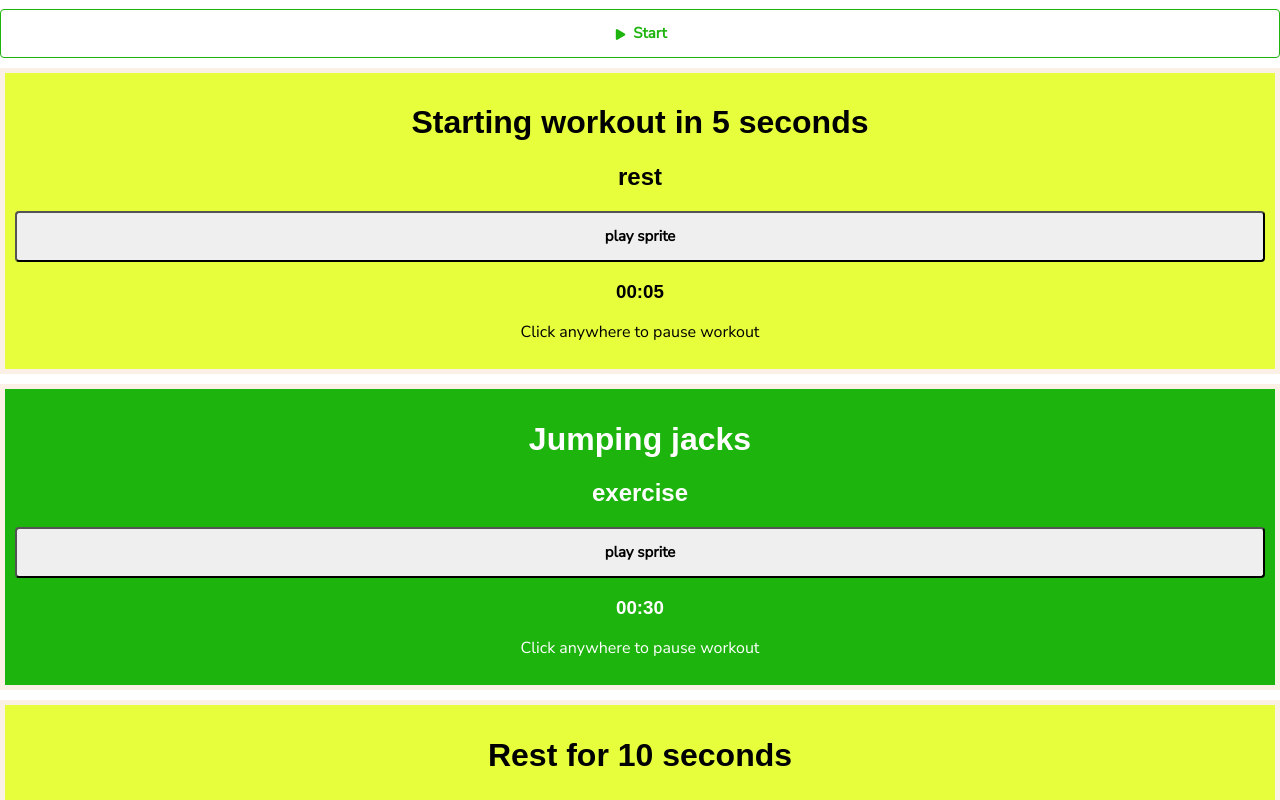
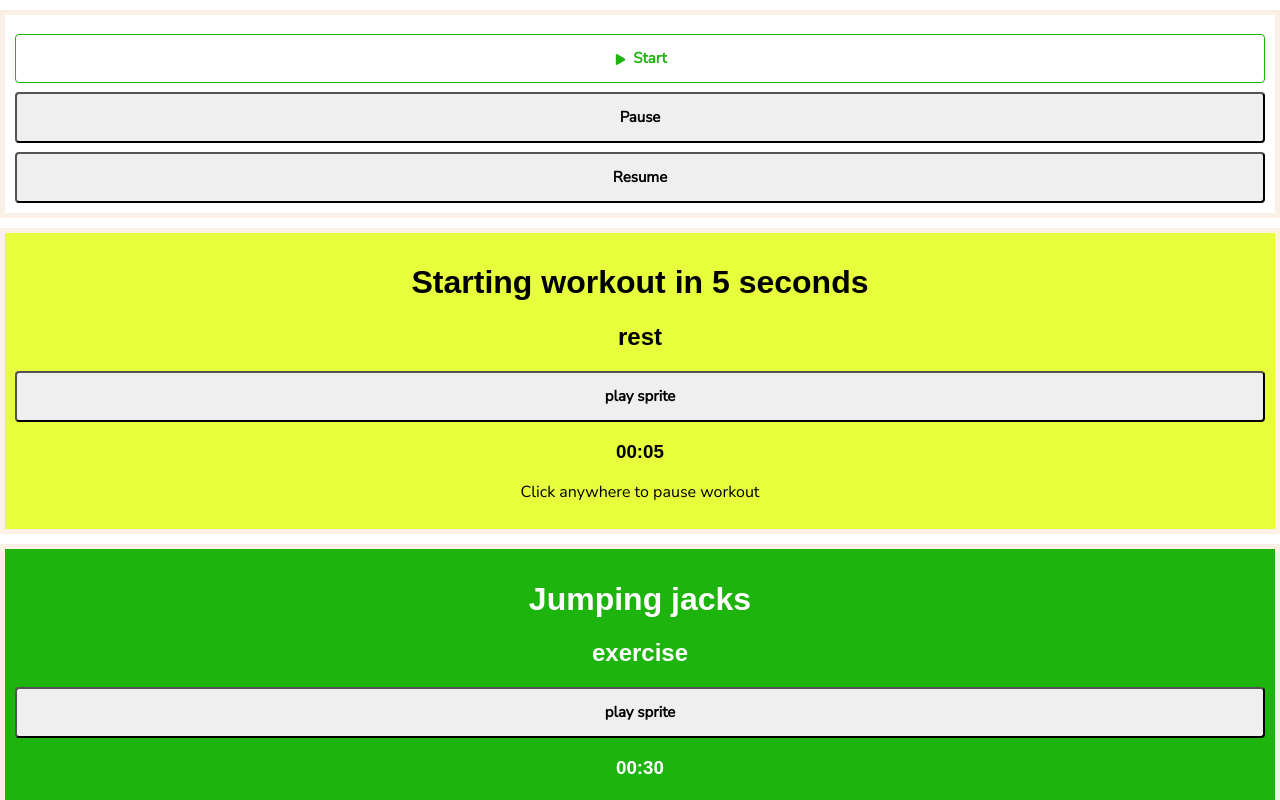
Before and after one commit to imlisayip/7-minute-workout, a React (Vite) app: page / in a window 1280 px wide. Shown: the top 800 px of the page. Built offline with nearby package versions, Linux system fonts and the light colour scheme; no server answers.

Commit message:
replace sound file and a bit of clean up for play/pause/resume interaction

```diff
--- a/src/App.js
+++ b/src/App.js
@@ -1,9 +1,10 @@
-import React from 'react'
+import React, { useState, useEffect } from 'react'
 import { render } from "react-dom"
 import { useTimer } from 'react-timer-hook';
 
 import useSound from 'use-sound';
-import female from './media/voiceover-female.ogg'
+import loveGeneration from './media/LoveGeneration.mp3'
+import femaleMp3 from './media/voiceover-female.mp3'
 
 import Begin from './Begin';
 import Step from './Step';
@@ -13,22 +14,35 @@ import Frame from './Frame';
 import { steps, sprite } from './data'
 
 const App = () => {
-    const [play, exposedData] = useSound(female, {
+    const [play, { pause }] = useSound(femaleMp3, {
         interrupt: false,
         sprite: sprite
+    })
+    const [playing, setPlaying] = useState(false)
 
-    })
     return (
         <div className="App">
-            <button className="run" onClick={() => { play({ id: 'readyFor7MinuteIntro' }) }}>
-                <ion-icon name="play"></ion-icon>
+            <div
+                key="begin"
+                className="frame"
+                id="begin"
+                role="button"
+                tabIndex="0"
+            >
+                <button className="run" onClick={() => { play({ id: 'readyFor7MinuteIntro' }); setPlaying(true) }} >
+                    <ion-icon name="play"></ion-icon>
                                 Start
-                            </button>
-            {steps.map((step, index) => {
-                return (
-                    <Frame step={step} key={index} />
-                )
-            })}
+            </button>
+                <button onClick={() => { playing && pause(); setPlaying(false); }}>Pause</button>
+                <button onClick={() => { !playing && play(); setPlaying(true); }}>Resume</button>
+            </div >
+            {
+                steps.map((step, index) => {
+                    return (
+                        <Frame step={step} key={index} />
+                    )
+                })
+            }
             <div
                 key="final"
                 className="frame"
@@ -39,6 +53,7 @@ const App = () => {
                 <h1>Final</h1>
             </div >
 
+
         </div >
     );
 
--- a/src/Frame.js
+++ b/src/Frame.js
@@ -3,32 +3,38 @@ import { useTimer } from 'react-timer-hook';
 import useSound from 'use-sound';
 import Clock from './Clock';
 
-import female from './media/voiceover-female.ogg'
+import female from './media/voiceover-female.mp3'
 import { sprite } from './data'
 
 export default function Frame(props) {
     const step = props.step
-    const [play] = useSound(female, {
+    let id = step.key
+    const [play, { pause }] = useSound(female, {
         interrupt: false,
         sprite: sprite
     })
 
+    const [playing, setPlaying] = useState(false)
     const [isPaused, setIsPaused] = useState(false)
     const [frame, setFrame] = useState(step.type)
 
-    const handlePause = () => {
-        if (isPaused) {
-            // unpause
-            setIsPaused(false)
-            setFrame(step.type)
-        } else {
-            // pause
-            setIsPaused(true)
-            setFrame('pause')
+    const handlePauseResume = () => {
+        if (playing) {
+            if (isPaused) { // unpause
+                play()
+                setIsPaused(false)
+                setFrame(step.type)
+            } else {        // pause
+                pause()
+                setIsPaused(true)
+                setFrame('pause')
+            }
         }
+
     }
-    const handleAudio = () => {
-        console.log(step.spriteTime)
+    const handleAudio = (e) => {
+        e.stopPropagation()
+        setPlaying(true)
         play({ id: step.key })
         const timer = setTimeout(() => {
             play({ id: step.timer })
@@ -36,13 +42,14 @@ export default function Frame(props) {
         return () => clearTimeout(timer)
     }
 
+
     return (
         <div
             className="frame"
             id={frame}
             role="button"
             tabIndex="0"
-            onClick={handlePause}
+            onClick={handlePauseResume}
             onKeyDown={() => { }}
         >
             {isPaused ? (
@@ -51,20 +58,16 @@ export default function Frame(props) {
                     <h3>{step.step}</h3>
                     <p>Click anywhere to  resume workout</p>
 
-                    <button className="stop" onClick={() => { }}>
-                        <ion-icon name="stop"></ion-icon>
-                                Stop
-                </button>
                 </>
             ) : (
                     <>
                         <h1>{step.step}</h1>
                         <h2>{step.type}</h2>
                         <button
-                            onClick={handleAudio}
+                            onClick={e => handleAudio(e)}
                         >
                             play sprite
-            </button>
+                        </button>
                         <Clock countdown={props.elapsedTime} timer={step.elapsedTime / 1000} />
                         <p>Click anywhere to pause workout</p>
 
--- a/src/media/style.scss
+++ b/src/media/style.scss
@@ -42,9 +42,12 @@ p {
     background-color: var(--exercise-color);
     & .stop {
       display: none;
-    }}
+    }
+  }
 
-
+  &#begin {
+    background-color: var(--light-color);
+  }
   &#final {
     background-color: var(--final-color);
   }
```
